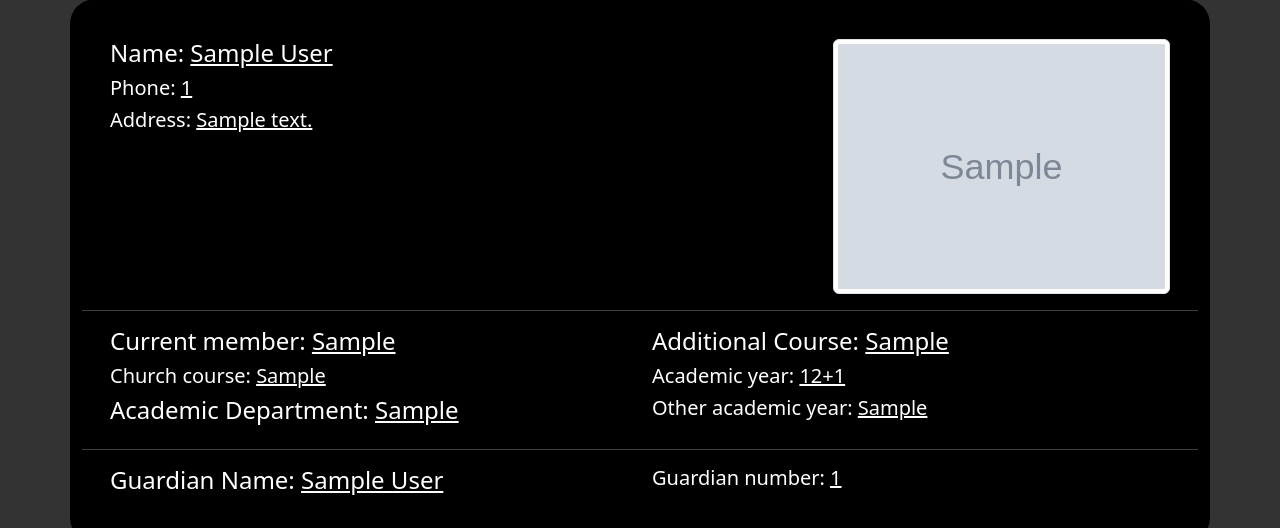
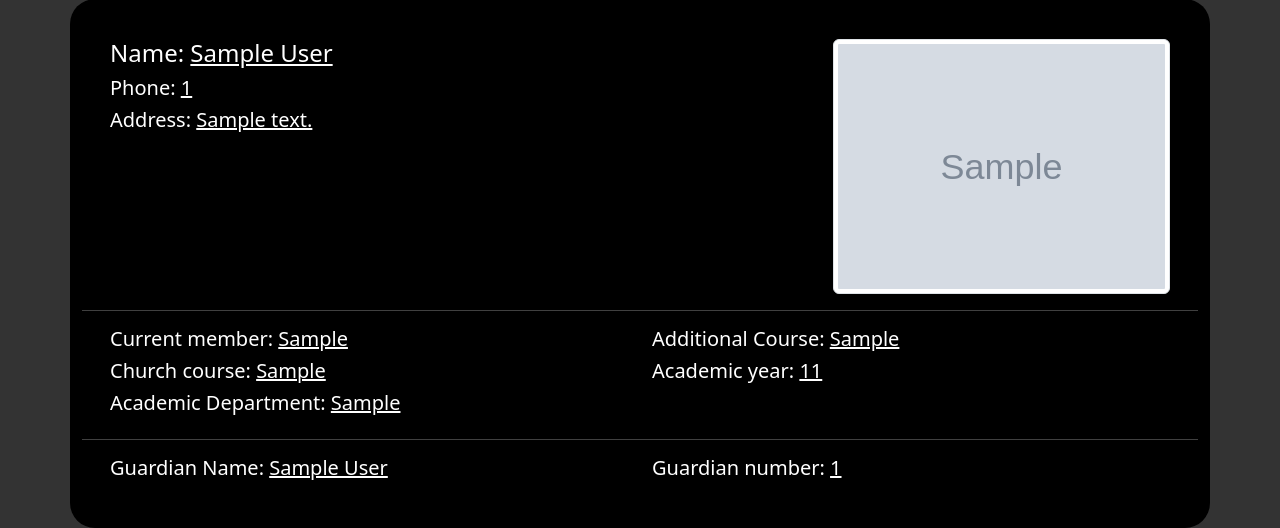
Before and after one commit to Shalom-Berhane/form_collector, a Django app: page /detail_member/1/ in a window 1280 px wide. Shown: the part 81-609 px from the top of the page. Run offline with Django 3.2, Linux system fonts and the light colour scheme; a user stored in the database is signed in; tables that the repository leaves empty hold one stand-in row (values such as "Sample post"); grey boxes marked "Sample" are stand-in pictures; some libraries are stand-ins or nearby versions.

Commit message:
small changes

```diff
--- a/members/models.py
+++ b/members/models.py
@@ -2,18 +2,19 @@ from django.db import models
 from django.contrib.auth import get_user_model
 
 CHOICES = (
-    ("1", "ኣብ ፍሉይ መደብ ጥራይ ይሳተፍ/ትሳተፍ"),
-    ("2", "ኣብ ናይ ጽዋአ ኣኼባ ሳሕቲ ይሳተፍ/ትሳተፍ"),
-    ("3", "ኣብ ኩሉ ዓይነት ኣገልግሎት ኣይሳተፍን/ኣይትሳተፍን"),
+    ("ኣብ ፍሉይ መደብ ጥራይ ይሳተፍ/ትሳተፍ", "ኣብ ፍሉይ መደብ ጥራይ ይሳተፍ/ትሳተፍ"),
+    ("ኣብ ናይ ጽዋአ ኣኼባ ሳሕቲ ይሳተፍ/ትሳተፍ", "ኣብ ናይ ጽዋአ ኣኼባ ሳሕቲ ይሳተፍ/ትሳተፍ"),
+    ("ኣብ ኩሉ ዓይነት ኣገልግሎት ኣይሳተፍን/ኣይትሳተፍን", "ኣብ ኩሉ ዓይነት ኣገልግሎት ኣይሳተፍን/ኣይትሳተፍን"),
 )
 
 academic = (
-    ("1", "11"),
-    ("2", "12+1"),
-    ("3", "12+2"),
-    ("4", "12+3"),
-    ("5", "12+4"),
-    ("6", "12+5"),
+    ("11", "11"),
+    ("12", "12"),
+    ("12+1", "12+1"),
+    ("12+2", "12+2"),
+    ("12+3", "12+3"),
+    ("12+4", "12+4"),
+    ("12+5", "12+5"),
 )
 new_user = get_user_model()
 
@@ -32,8 +33,8 @@ class LostMemberModel(models.Model):
     phone_number = models.IntegerField(
         help_text="Enter 6 digit roll number"
     )
-    participation = models.CharField(choices=CHOICES, max_length=200)
-    additional_reason = models.TextField()
+    participation = models.CharField(choices=CHOICES, max_length=200, blank=True)
+    additional_reason = models.TextField(blank=True)
     member1_name = models.CharField(max_length=200)
     member1_phone = models.IntegerField()
     member2_name = models.CharField(max_length=200)
@@ -54,8 +55,8 @@ class MemberFormModel(models.Model):
     church_course = models.CharField(max_length=200)
     academic_department = models.CharField(max_length=200)
     additional_course = models.CharField(max_length=200)
-    academic_year = models.CharField(choices=academic, max_length=200)
-    other_academic_year = models.CharField(max_length=200)
+    academic_year = models.CharField(choices=academic, max_length=200, blank=True)
+    other_academic_year = models.CharField(max_length=200, blank=True)
     guardian_name = models.CharField(max_length=200)
     guardian_number = models.IntegerField()
 
--- a/members/templates/members/memberformmodel_detail.html
+++ b/members/templates/members/memberformmodel_detail.html
@@ -26,18 +26,17 @@
 <div class="row m-3">
 
     <div class="col-sm-6">
-        <h4>Current member: <u>{{ object.current_member }} </u></h4>
+        <h5>Current member: <u>{{ object.current_member }} </u></h5>
         <h5>Church course: <u>{{ object.church_course }}</u></h5>
-        <h4>Academic Department: <u>{{ object.academic_department }} </u></h4>
+        <h5>Academic Department: <u>{{ object.academic_department }} </u></h5>
     </div>
-<!--        </div>-->
-<!--            <div class="col-sm-2">-->
-<!--                <p></p>-->
-<!--        </div>-->
         <div class="col-sm-6">
-            <h4>Additional Course: <u>{{ object.additional_course }} </u></h4>
-            <h5>Academic year: <u>12+{{ object.academic_year }}</u></h5>
-            <h5>Other academic year: <u>{{ object.other_academic_year }}</u></h5>
+            <h5>Additional Course: <u>{{ object.additional_course }} </u></h5>
+            {% if object.academic_year %}
+            <h5>Academic year: <u>{{ object.academic_year }}</u></h5>
+            {% else %}
+            <h5>Academic year: <u>{{ object.other_academic_year }}</u></h5>
+            {% endif %}
         </div>
 
     </div>
@@ -46,13 +45,9 @@
 <div class="row m-3">
 
     <div class="col-sm-6">
-        <h4>Guardian Name: <u>{{ object.guardian_name }} </u></h4>
+        <h5>Guardian Name: <u>{{ object.guardian_name }} </u></h5>
 
     </div>
-<!--        </div>-->
-<!--            <div class="col-sm-2">-->
-<!--                <p></p>-->
-<!--        </div>-->
         <div class="col-sm-6">
             <h5>Guardian number: <u>{{ object.guardian_number }}</u></h5>
         </div>
--- a/site_/settings.py
+++ b/site_/settings.py
@@ -134,4 +134,4 @@ DEFAULT_AUTO_FIELD = 'django.db.models.BigAutoField'
 LOGIN_REDIRECT_URL = "members:home"
 LOGOUT_REDIRECT_URL = "members:login"
 
-# CSRF_TRUSTED_ORIGINS = ['https://4c3b-196-188-176-70.ngrok.io']
+CSRF_TRUSTED_ORIGINS = ['https://99b2-196-188-160-224.ngrok.io']
--- a/templates/base.html
+++ b/templates/base.html
@@ -3,7 +3,7 @@
 <html xmlns:background="http://www.w3.org/1999/xhtml">
 <head>
     <meta charset="utf-8" name="viewport" content="width=width, initial-scale=1.0">
-    <title>Star Social</title>
+    <title>ማ/ደ/ሰ/መ/ደ</title>
 
     <!-- Latest compiled and minified CSS -->
     <!--    <link rel="stylesheet" href="https://maxcdn.bootstrapcdn.com/bootstrap/3.3.7/css/bootstrap.min.css" integrity="sha384-BVYiiSIFeK1dGmJRAkycuHAHRg32OmUcww7on3RYdg4Va+PmSTsz/K68vbdEjh4u" crossorigin="anonymous">-->
@@ -22,7 +22,7 @@
 
 <body>
 
-<nav class="navbar navbar-expand-md navbar-dark bg-dark" role="navigation" >
+<nav class="navbar sticky-top navbar-expand-md navbar-dark bg-dark" role="navigation" >
     <div class="container">
         <a class="navbar-brand" href="{% url 'members:home' %}">Home</a>
 
```
Also changed, not shown: members/templates/members/lostmembermodel_detail.html (+13 -8 lines).
